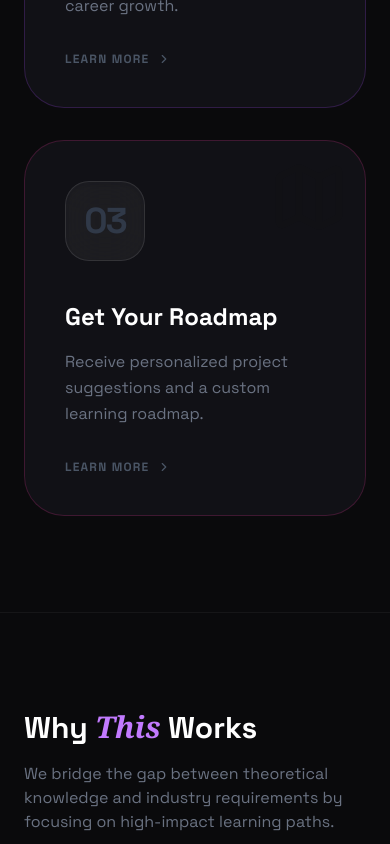
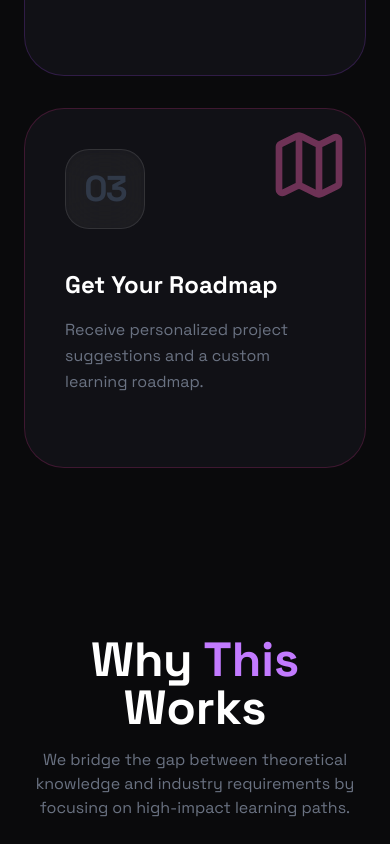
Before and after one commit to Gaurika-Sethi/SKILLANEOUS, a Next.js app in the folder Frontend/: page /how-it-works in a window 390 px wide. Shown: the part 1000-1844 px from the top of the page. Built offline with nearby package versions, Linux system fonts and the light colour scheme.

Commit message:
How It works page enabled

```diff
--- a/Frontend/app/how-it-works/page.tsx
+++ b/Frontend/app/how-it-works/page.tsx
@@ -17,6 +17,7 @@ export default function HowItWorksPage() {
       description:
         "Add your resume, CV, or connect your LinkedIn profile to begin the process.",
       icon: Upload,
+      iconColor: "text-cyan-400",
       borderColor: "border-cyan-500/20",
       hoverBorder: "hover:border-cyan-500/50",
     },
@@ -26,6 +27,7 @@ export default function HowItWorksPage() {
       description:
         "Our AI identifies skills gaps and projects that accelerate your career growth.",
       icon: Cpu,
+      iconColor: "text-purple-400",
       borderColor: "border-purple-500/20",
       hoverBorder: "hover:border-purple-500/50",
     },
@@ -35,6 +37,7 @@ export default function HowItWorksPage() {
       description:
         "Receive personalized project suggestions and a custom learning roadmap.",
       icon: Map,
+      iconColor: "text-pink-400",
       borderColor: "border-pink-500/20",
       hoverBorder: "hover:border-pink-500/50",
     },
@@ -69,7 +72,7 @@ export default function HowItWorksPage() {
     <div className="bg-[#0a0a0c] font-sans">
       {/* SECTION 1: HOW IT WORKS */}
       <section className="py-24 px-6 relative overflow-hidden">
-        <div className="absolute top-0 left-1/2 -translate-x-1/2 w-full h-[500px] bg-purple-600/5 blur-[120px] pointer-events-none" />
+        <div className="absolute top-0 left-1/2 -translate-x-1/2 w-full h-[500px] blur-[120px] pointer-events-none" />
 
         <div className="max-w-7xl mx-auto">
           <div className="text-center mb-20 space-y-4">
@@ -85,7 +88,7 @@ export default function HowItWorksPage() {
             </p>
           </div>
 
-          <div className="grid grid-cols-1 md:grid-cols-3 gap-8 relative z-10">
+          <div className={`grid grid-cols-1 md:grid-cols-3 gap-8 relative z-10`}>
             {steps.map((step, idx) => {
               const Icon = step.icon;
               return (
@@ -93,11 +96,11 @@ export default function HowItWorksPage() {
                   key={idx}
                   className={`group relative p-10 rounded-[40px] bg-[#111116] border ${step.borderColor} ${step.hoverBorder} transition-all duration-500 hover:scale-[1.03] hover:shadow-2xl overflow-hidden`}
                 >
-                  <div className="absolute -top-4 -right-4 p-8 opacity-5 group-hover:opacity-20 transition-opacity">
+                  <div className={`absolute -top-4 -right-4 p-8 opacity-40 group-hover:opacity-90 transition-all ease-in-out ${step.iconColor}`}>
                     <Icon size={80} />
                   </div>
 
-                  <div className="relative mb-10 transition-all duration-500 group-hover:scale-110 group-hover:rotate-[-6deg]">
+                  <div className="relative mb-10 transition-all duration-500 group-hover:scale-100 group-hover:rotate-[+7deg]">
                     <div className="w-20 h-20 rounded-3xl bg-white/5 border border-white/10 backdrop-blur-xl flex items-center justify-center shadow-inner">
                       <span className="text-4xl font-black text-gray-700/80 group-hover:text-white transition-colors tracking-tighter">
                         {step.number}
@@ -112,14 +115,6 @@ export default function HowItWorksPage() {
                   <p className="text-gray-500 leading-relaxed mb-8">
                     {step.description}
                   </p>
-
-                  <div className="flex items-center gap-2 text-xs font-bold uppercase tracking-widest text-gray-600 group-hover:text-white transition-colors">
-                    <span>Learn More</span>
-                    <ChevronRight
-                      size={14}
-                      className="group-hover:translate-x-1 transition-transform"
-                    />
-                  </div>
                 </div>
               );
             })}
@@ -128,13 +123,13 @@ export default function HowItWorksPage() {
       </section>
 
       {/* SECTION 2: WHY THIS WORKS */}
-      <section className="py-24 px-6 border-t border-white/5">
+      <section className="py-18 px-6">
         <div className="max-w-7xl mx-auto">
-          <div className="flex flex-col md:flex-row items-end justify-between mb-16 gap-6">
+          <div className="flex flex-col items-center text-center mb-16 gap-12">
             <div className="max-w-xl">
-              <h2 className="text-3xl font-bold text-white mb-4">
+              <h2 className="text-5xl font-bold text-white mb-4 ">
                 Why{" "}
-                <span className="italic font-serif text-purple-400">
+                <span className="text-purple-400">
                   This
                 </span>{" "}
                 Works
@@ -168,7 +163,7 @@ export default function HowItWorksPage() {
                     {feature.description}
                   </p>
 
-                  <div className="mt-8 h-1 w-0 bg-gradient-to-r from-cyan-500 to-purple-500 group-hover:w-full transition-all duration-700 ease-in-out rounded-full" />
+                  <div className="mt-8 h-1 w-0 bg-gradient-to-r from-cyan-500 via-purple-400 to-pink-500 group-hover:w-full transition-all duration-700 ease-in-out rounded-full" />
                 </div>
               );
             })}
--- a/Frontend/app/layout.tsx
+++ b/Frontend/app/layout.tsx
@@ -1,8 +1,8 @@
 import type { Metadata } from "next";
 import { Space_Grotesk } from "next/font/google";
 import "./globals.css";
-import Footer from "@/src/Footer";
-import Navbar from "@/src/Navbar";
+import Footer from "./src/Footer";
+import Navbar from "./src/Navbar";
 
 const spaceGrotesk = Space_Grotesk({
   variable: "--font-space-grotesk",
--- a/Frontend/app/page.tsx
+++ b/Frontend/app/page.tsx
@@ -1,4 +1,4 @@
-import CareerLanding from '@/src/homepage';
+import CareerLanding from './src/homepage';
 
 export default function Home() {
   return <CareerLanding />;
--- a/Frontend/app/src/homepage.tsx
+++ b/Frontend/app/src/homepage.tsx
@@ -31,7 +31,7 @@ const CareerLanding = () => {
           style={{
             animation: 'pulse-gradient-2 10s ease-in-out infinite',
             transform: 'translate(50%, -50%)',
-            animationDelay: '2s',
+            animationDelay: '0s',
           }}
         />
         <div
@@ -39,7 +39,7 @@ const CareerLanding = () => {
           style={{
             animation: 'pulse-gradient-3 12s ease-in-out infinite',
             transform: 'translate(-50%, 50%)',
-            animationDelay: '4s',
+            animationDelay: '0s',
           }}
         />
         <div
@@ -47,7 +47,7 @@ const CareerLanding = () => {
           style={{
             animation: 'pulse-gradient-4 9s ease-in-out infinite',
             transform: 'translate(30%, -50%)',
-            animationDelay: '1s',
+            animationDelay: '0s',
           }}
         />
       </div>
@@ -518,9 +518,10 @@ const FinalCTA = () => {
             </div>
 
             {/* Secondary CTA */}
-            <button className="px-10 py-4 rounded-2xl border border-white/10 bg-white/5 text-white  uppercase tracking-widest text-sm hover:bg-white/10 transition-all w-full sm:w-auto">
+            <Link href="/how-it-works"
+             className="px-10 py-4 rounded-2xl border border-white/10 bg-white/5 text-white  uppercase tracking-widest text-sm hover:bg-white/10 transition-all w-full sm:w-auto">
               See How It Works
-            </button>
+            </Link>
           </div>
 
           {/* Trust Badges / Features */}
```
